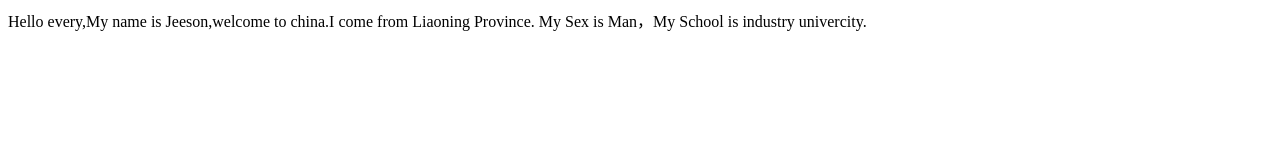
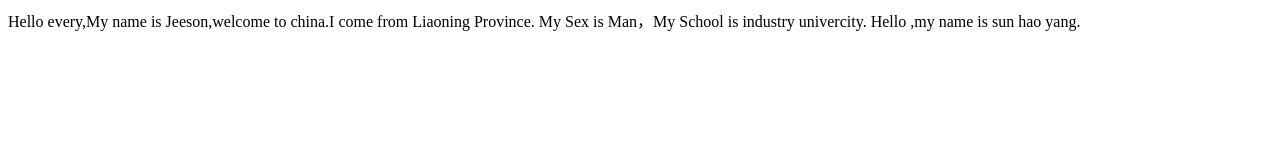
Before and after one commit to sunjixin/FirstRepository, a plain HTML site: page index.html in a window 1280 px wide. Drawn offline with Linux system fonts and the light colour scheme.

Commit message:
我的第四次提交

```diff
--- a/index.html
+++ b/index.html
@@ -9,5 +9,8 @@
     Hello every,My name is Jeeson,welcome to china.I come from Liaoning Province.
 
     My Sex is Man，My School is industry univercity.
+
+
+    Hello ,my name is sun hao yang.
   </body>
 </html>
```
